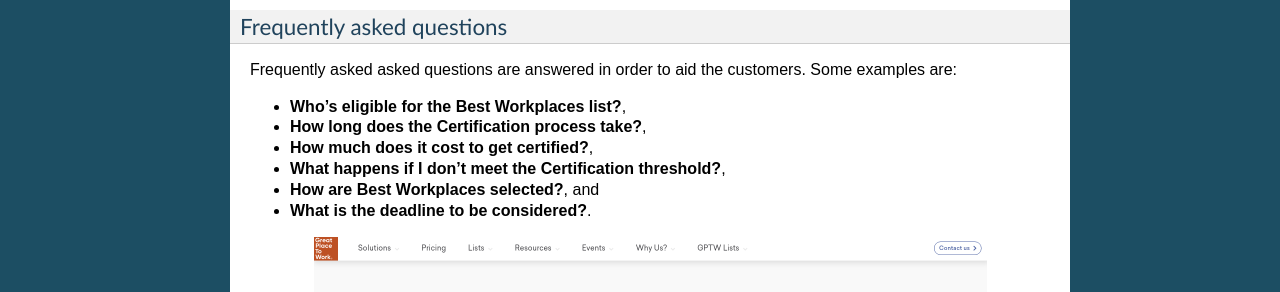
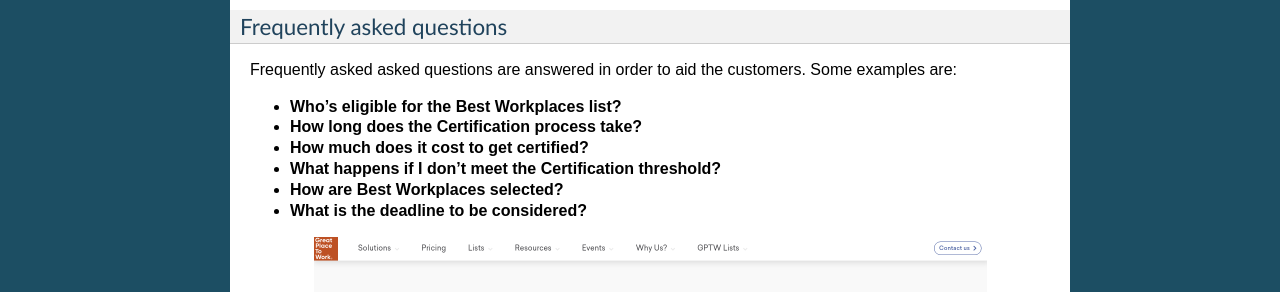
Before and after one commit to treste91/Great-Place-to-Work-Lists, a Sphinx documentation site: the page built from docs/frontend/list.rst, in a window 1280 px wide and 900 px high, scrolled down 2598 px. Shown: the part 273-565 px from the top of the window. Built offline with Sphinx 7.4.7, drawn with Linux system fonts in a browser that asks for light colours.

Commit message:
Update list.rst

```diff
--- a/docs/frontend/list.rst
+++ b/docs/frontend/list.rst
@@ -109,17 +109,17 @@ Frequently asked questions
 Frequently asked asked questions are answered in order to aid the customers.
 Some examples are:
 
-* **Who’s eligible for the Best Workplaces list?**,
+* **Who’s eligible for the Best Workplaces list?**
 
-* **How long does the Certification process take?**,
+* **How long does the Certification process take?**
 
-* **How much does it cost to get certified?**,
+* **How much does it cost to get certified?**
 
-* **What happens if I don't meet the Certification threshold?**,
+* **What happens if I don't meet the Certification threshold?**
 
-* **How are Best Workplaces selected?**, and
+* **How are Best Workplaces selected?**
 
-* **What is the deadline to be considered?**.
+* **What is the deadline to be considered?**
 
 .. image:: list_view_6.png
    :scale: 50 %
```
